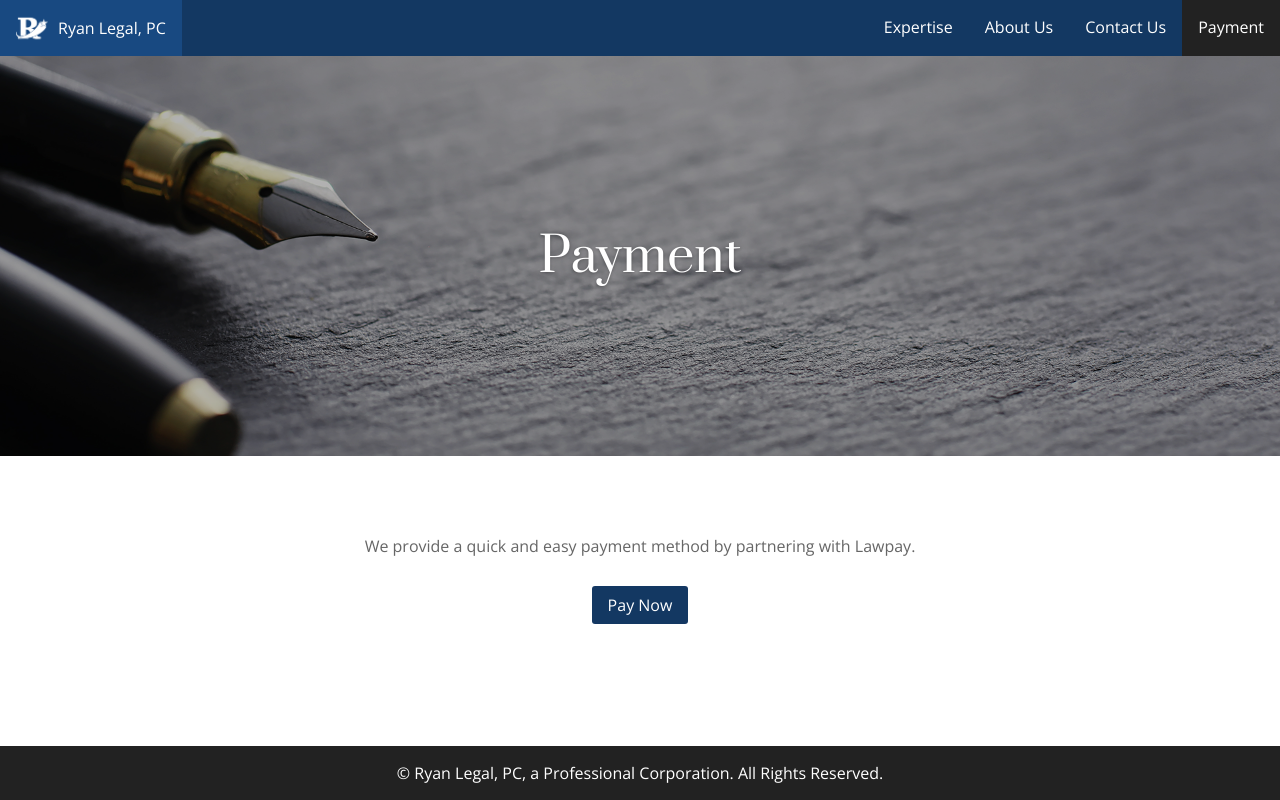
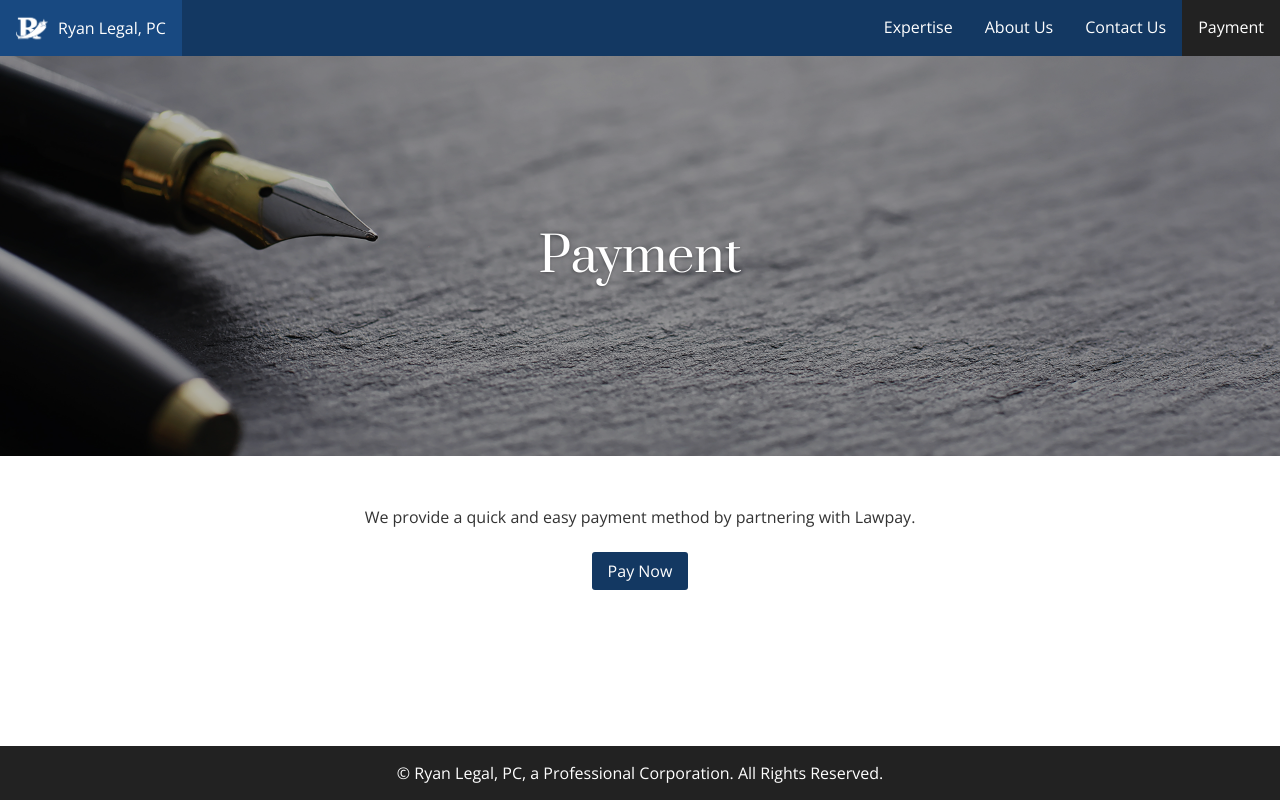
Before and after one commit to jaredryan/jordan-ryan-law, a Next.js app: page /payment in a window 1280 px wide. Built offline with nearby package versions, Linux system fonts and the light colour scheme.

Commit message:
[chore]: put back in Google Maps component for online page

```diff
--- a/app/contact-us/page.tsx
+++ b/app/contact-us/page.tsx
@@ -67,7 +67,7 @@ export default function Page() {
             ))}
           </div>
           <ContactUsForm />
-          {/* <GoogleMapsAddress /> */}
+          <GoogleMapsAddress />
         </div>
       </div>
     </>
--- a/app/ui/payment.css
+++ b/app/ui/payment.css
@@ -59,24 +59,6 @@
   align-items: center;
 }
 
-.paymentPage .contentSection p {
-  color: var(--font-secondary-color);
-  padding-top: 24px;
-  line-height: 32px;
-}
-
-.paymentPage .contentSection h2 {
-  font-size: 24px;
-  text-align: center;
-}
-
-.paymentPage .contentSection h1 {
-  font-size: 48px;
-  text-align: center;
-  margin-bottom: 64px;
-  margin-top: 64px;
-}
-
 .paymentPage button {
   margin-top: 24px;
 }
```
